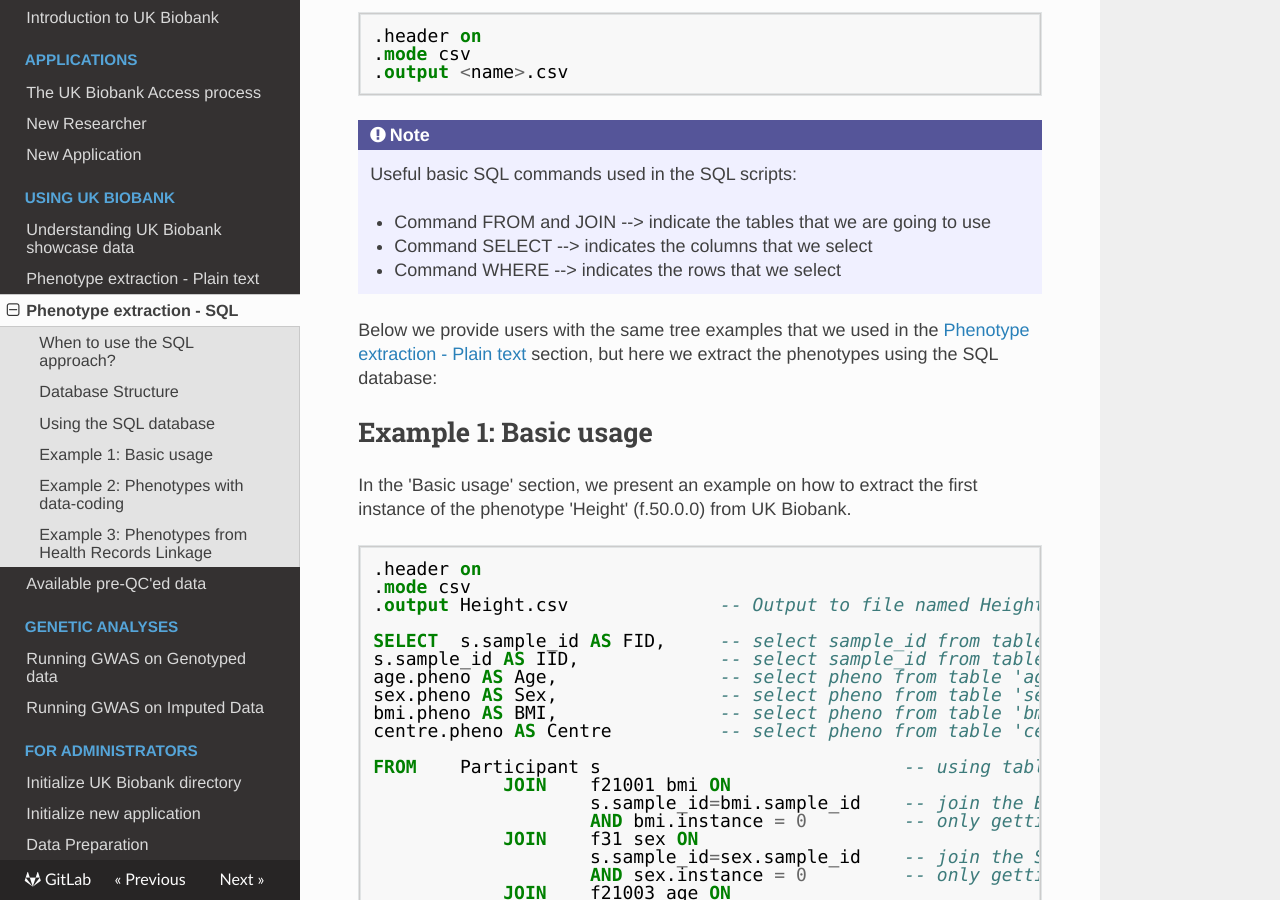
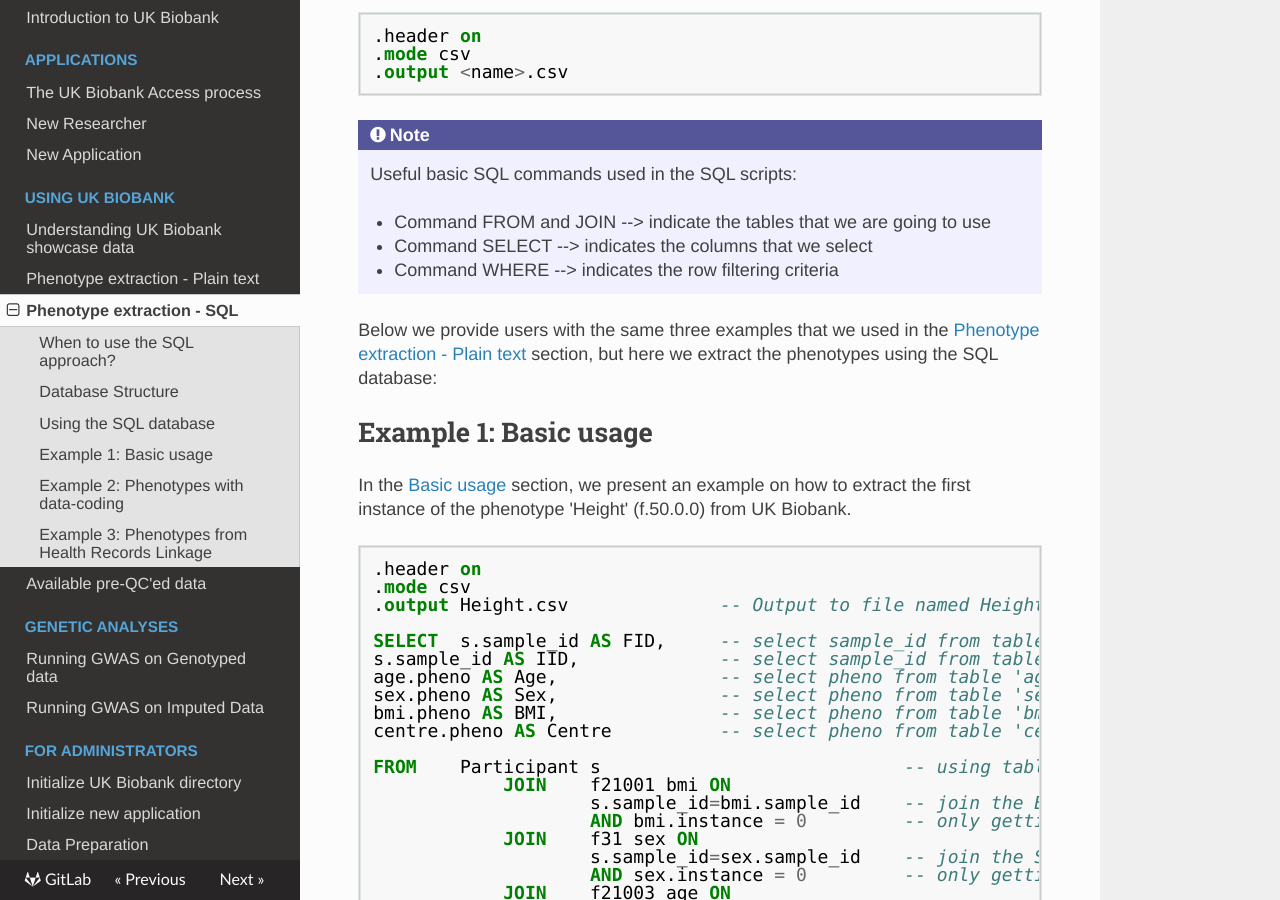
Before and after one commit to garethmarkel/ukb-administration, an MkDocs documentation site: the page built from docs/pheno/understand_sql.md, in a window 1280 px wide and 900 px high, scrolled down 2815 px. Built offline with MkDocs 1.6.1, drawn with Linux system fonts in a browser that asks for light colours; comment, search, counter and statistics services are not loaded; some of the changed text lies outside the part shown.

Commit message:
[Update] Add cross-reference to aid understanding

````diff
--- a/docs/pheno/understand_sql.md
+++ b/docs/pheno/understand_sql.md
@@ -213,15 +213,15 @@ where `command.sql` is the sql command file containing the following header:
 
     - Command SELECT --> indicates the columns that we select
 
-    - Command WHERE --> indicates the rows that we select
+    - Command WHERE --> indicates the row filtering criteria
 
 
-Below we provide users with the same tree examples that we used in the [Phenotype extraction - Plain text](./tradition.md) section, but here we extract the phenotypes using the SQL database:
+Below we provide users with the same three examples that we used in the [Phenotype extraction - Plain text](./tradition.md) section, but here we extract the phenotypes using the SQL database:
 
 
 ## Example 1: Basic usage
 
-In the 'Basic usage' section, we present an example on how to extract the first instance of the phenotype 'Height' (f.50.0.0) from UK Biobank.
+In the [Basic usage](tradition.md/#example-1-basic-usage) section, we present an example on how to extract the first instance of the phenotype 'Height' (f.50.0.0) from UK Biobank.
 
 ``` sql
 .header on
@@ -323,7 +323,7 @@ WHERE       depress.instance=0 AND
 ## Example 3: Phenotypes from Health Records Linkage
 
 
-In the 'Phenotypes from Health Records Linkage' section, we present an example on how to extract information from Health Records, using the ICD-10 coding
+In the [Phenotypes from Health Records Linkage](tradition.md/#example-3-phenotypes-from-health-records-linkage) section, we present an example on how to extract information from Health Records, using the ICD-10 coding
 
 ``` sql
 .header on
````
Also changed, not shown: other parts of docs/pheno/understand_sql.md (+4 -4 lines), docs/pheno/tradition.md (+2 -2 lines).
